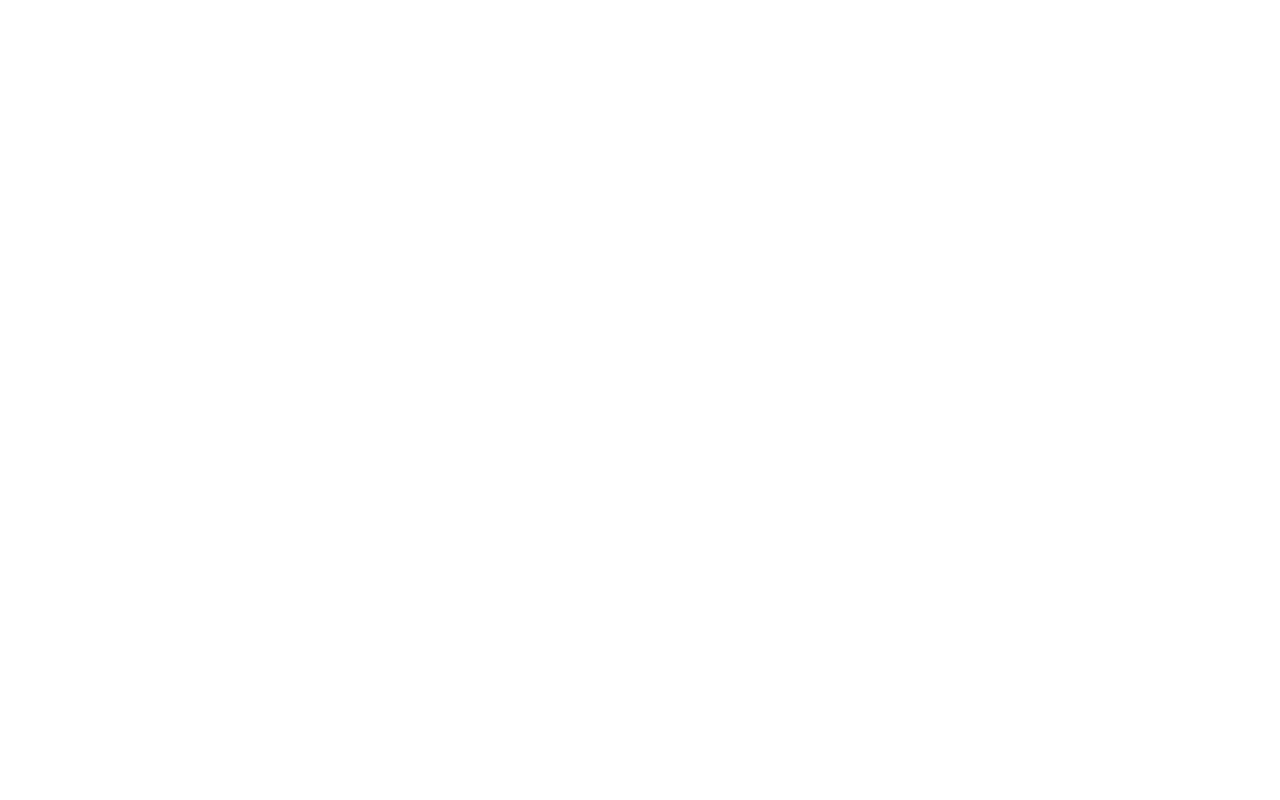
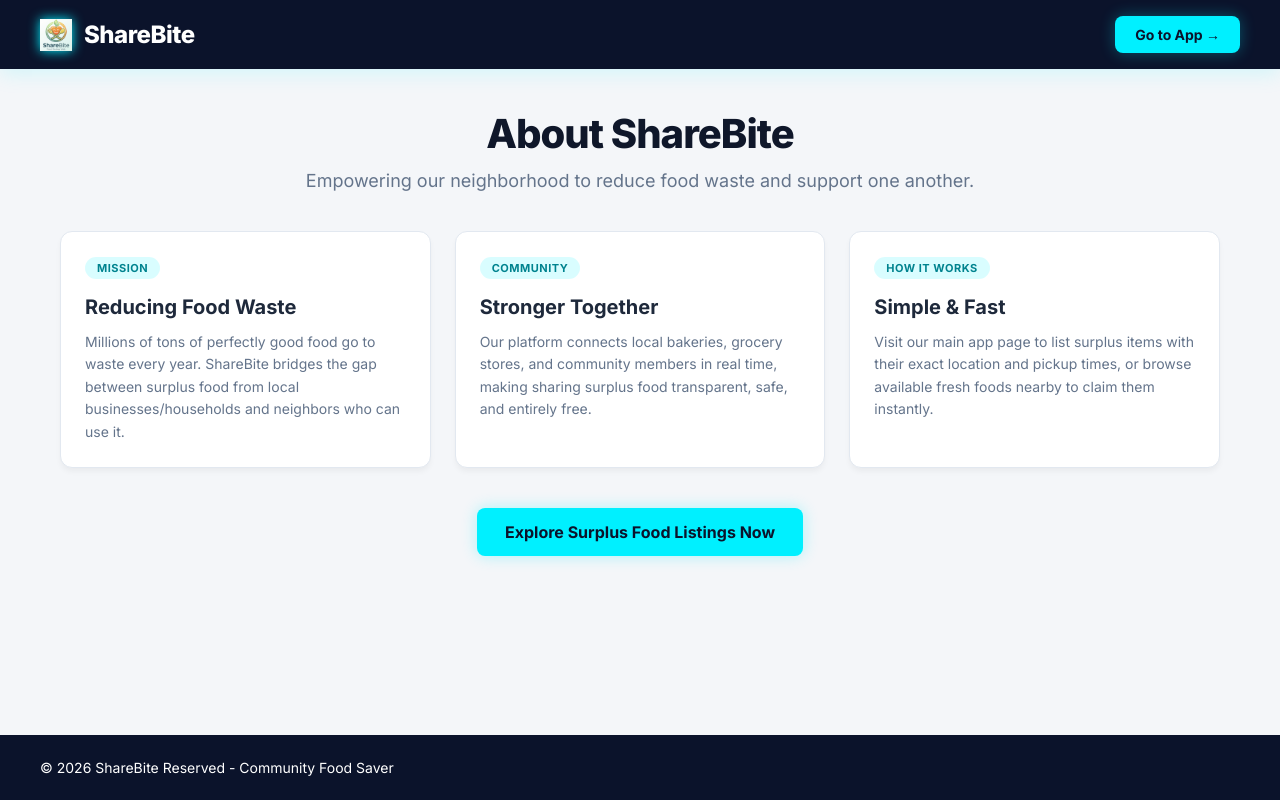
Before and after one commit to nayeefsalehHDMI-1/PRACTICE, a plain HTML site: page PRACTICE/index1.html in a window 1280 px wide. Drawn offline with Linux system fonts and the light colour scheme.

Commit message:
new changes !

```diff
--- a/PRACTICE/index1.html
+++ b/PRACTICE/index1.html
@@ -0,0 +1,79 @@
+<!DOCTYPE html>
+<html lang="en">
+<head>
+    <meta charset="UTF-8">
+    <meta name="viewport" content="width=device-width, initial-scale=1.0">
+    <title>About ShareBite - Community Food Saver</title>
+    <!-- Favicon using image.png -->
+    <link rel="icon" type="image/png" href="image.png">
+    <link rel="stylesheet" href="style.css">
+    <!-- Google Fonts for exact typography -->
+    <link href="https://fonts.googleapis.com/css2?family=Inter:wght@400;500;600;700;800&display=swap" rel="stylesheet">
+</head>
+<body>
+
+    <!-- Header -->
+    <header class="site-header">
+        <div class="header-content">
+            <div class="logo-area">
+                <img src="image.png" alt="ShareBite Croissant Logo" class="logo-icon">
+                <span class="logo-text">ShareBite</span>
+            </div>
+            <a href="index.html" class="donate-btn" style="text-decoration: none; display: inline-block;">Go to App &rarr;</a>
+        </div>
+    </header>
+
+    <!-- Main Content -->
+    <main class="main-content">
+        <section class="hero-section">
+            <h1>About ShareBite</h1>
+            <p>Empowering our neighborhood to reduce food waste and support one another.</p>
+        </section>
+
+        <!-- Information Sections -->
+        <div class="items-grid" style="grid-template-columns: repeat(auto-fit, minmax(300px, 1fr)); margin-bottom: 40px;">
+            <div class="item-card">
+                <div>
+                    <span class="badge">MISSION</span>
+                    <h3 class="item-title">Reducing Food Waste</h3>
+                    <p style="color: var(--text-muted); font-size: 14px; line-height: 1.6;">
+                        Millions of tons of perfectly good food go to waste every year. ShareBite bridges the gap between surplus food from local businesses/households and neighbors who can use it.
+                    </p>
+                </div>
+            </div>
+
+            <div class="item-card">
+                <div>
+                    <span class="badge">COMMUNITY</span>
+                    <h3 class="item-title">Stronger Together</h3>
+                    <p style="color: var(--text-muted); font-size: 14px; line-height: 1.6;">
+                        Our platform connects local bakeries, grocery stores, and community members in real time, making sharing surplus food transparent, safe, and entirely free.
+                    </p>
+                </div>
+            </div>
+
+            <div class="item-card">
+                <div>
+                    <span class="badge">HOW IT WORKS</span>
+                    <h3 class="item-title">Simple & Fast</h3>
+                    <p style="color: var(--text-muted); font-size: 14px; line-height: 1.6;">
+                        Visit our main app page to list surplus items with their exact location and pickup times, or browse available fresh foods nearby to claim them instantly.
+                    </p>
+                </div>
+            </div>
+        </div>
+
+        <div style="text-align: center; margin-top: 20px;">
+            <a href="index.html" class="donate-btn" style="display: inline-block; padding: 14px 28px; text-decoration: none; font-size: 16px;">Explore Surplus Food Listings Now</a>
+        </div>
+    </main>
+
+    <!-- Footer -->
+    <footer class="site-footer">
+        <div class="footer-content">
+            <p>&copy; 2026 ShareBite Reserved - Community Food Saver</p>
+        </div>
+    </footer>
+
+</body>
+</html>
```
Also changed, not shown: PRACTICE/index.html (+5 -2 lines).
